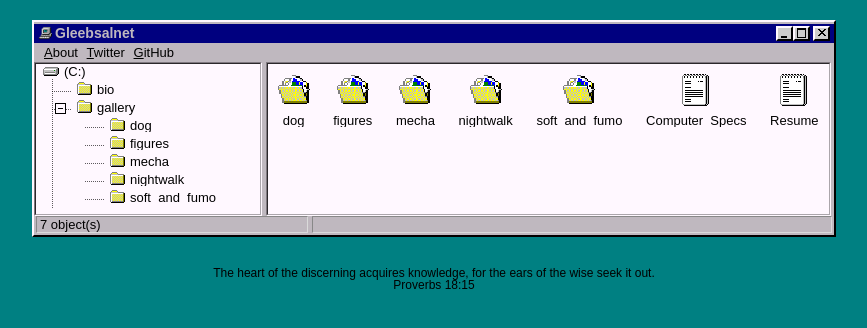
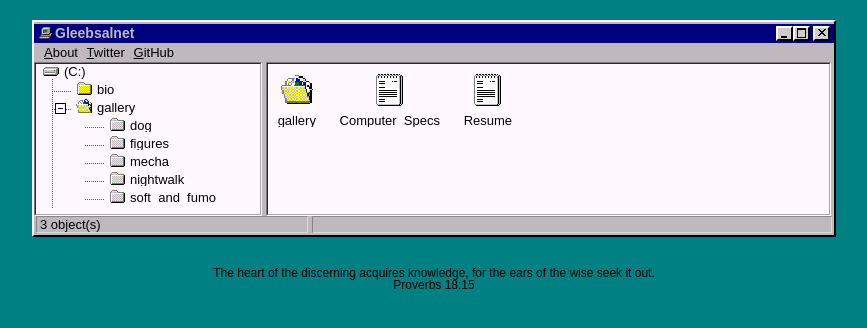
Before and after one commit to Globalnet626/globalnet626.github.io, a Jekyll site: the page built from index.html, in a window 1280 px wide. Shown: the top 328 px of the page, without its empty margins (206-1073 px from the left). Built offline with Jekyll 4.4.1, drawn with Linux system fonts in a browser that asks for light colours.

Commit message:
Replace home tag folders with one gallery folder.
The home file pane now shows a single pictures folder linking to /tag/gallery/, and the navigation tree uses that same icon at 16px on the gallery node.

Co-authored-by: Miguel Silvino <Globalnet626@users.noreply.github.com>

```diff
--- a/_includes/gallery_tree_item.html
+++ b/_includes/gallery_tree_item.html
@@ -1,7 +1,7 @@
 {% include gallery_tags.html %}
 <li class="tree-branch is-open">
 	<button type="button" class="tree-toggle" aria-controls="gallery-tags" aria-expanded="true" aria-label="Collapse gallery"><i></i></button>
-	<a class="gallery-root" href="/tag/gallery/" title="gallery"><img src="/assets/img/folder.ico" alt="" />gallery</a>
+	<a class="gallery-root" href="/tag/gallery/" title="gallery"><img src="/assets/img/folder-pictures.png" alt="" />gallery</a>
 	<ul id="gallery-tags">
 		{% for gtag in gallery_tags %}
 			{% if gtag.size > 0 %}
--- a/_layouts/default.html
+++ b/_layouts/default.html
@@ -102,14 +102,7 @@
 				{% unless folder %}{% assign folder = page.folder %}{% endunless %}
 				<div class="left">{{ site.tags[folder] | size }} object(s)</div>
 			{% elsif page.home_files %}
-				{% include gallery_tags.html %}
-				{% assign folder_n = 0 %}
-				{% for gtag in gallery_tags %}
-					{% if gtag.size > 0 %}
-						{% assign folder_n = folder_n | plus: 1 %}
-					{% endif %}
-				{% endfor %}
-				<div class="left">{{ site.posts | size | plus: folder_n }} object(s)</div>
+				<div class="left">{{ site.posts | size | plus: 1 }} object(s)</div>
 			{% else %}
 				<div class="left">{{ site.posts | size }} object(s)</div>
 			{% endif %}
--- a/_sass/_main.scss
+++ b/_sass/_main.scss
@@ -206,6 +206,11 @@ ul.topbar {
 		height: 16px;
 		width: 16px;
 		margin: -2px 5px;
+	}
+
+	a.gallery-root img {
+		image-rendering: pixelated;
+		image-rendering: crisp-edges;
 	}
 
 	a {
--- a/index.html
+++ b/index.html
@@ -3,12 +3,7 @@ layout: default
 home_files: true
 ---
 <ul>
-	{% include gallery_tags.html %}
-	{% for gtag in gallery_tags %}
-		{% if gtag.size > 0 %}
-		<li class="tag-folder"><a href="/tag/gallery/#{{ gtag | slugify }}" title="{{ gtag | escape }}"><img src="/assets/img/folder-pictures.png" alt="" />{{ gtag | escape }}</a></li>
-		{% endif %}
-	{% endfor %}
+	<li class="tag-folder"><a href="/tag/gallery/" title="gallery"><img src="/assets/img/folder-pictures.png" alt="" />gallery</a></li>
 	{% for post in site.tags["bio"] %}
 	<li><a href="{{  post.url }}" title="{{ post.title }}"><img src="/assets/img/file.ico" title="{{ post.title }}" />{{ post.title }}</a></li>
 	{% endfor %}
```
